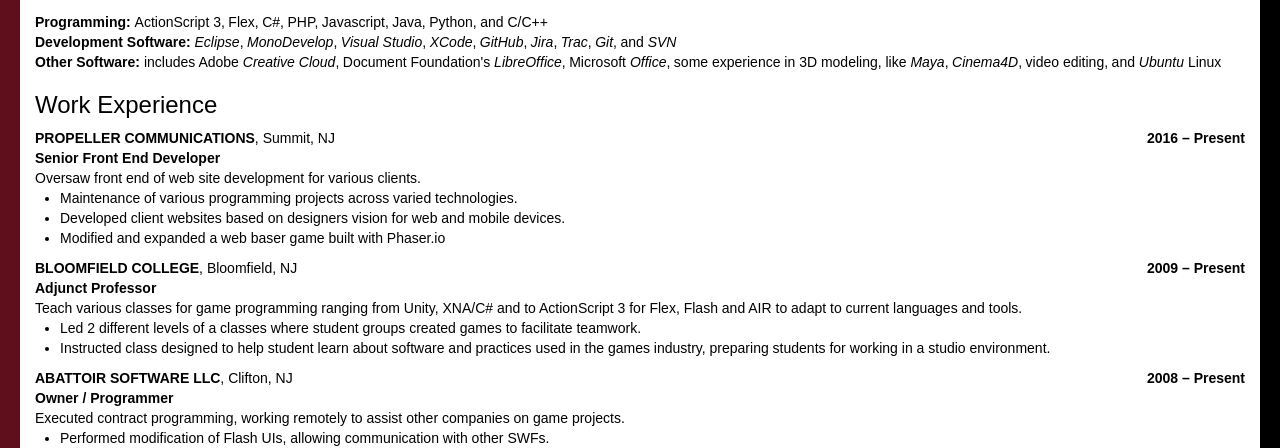
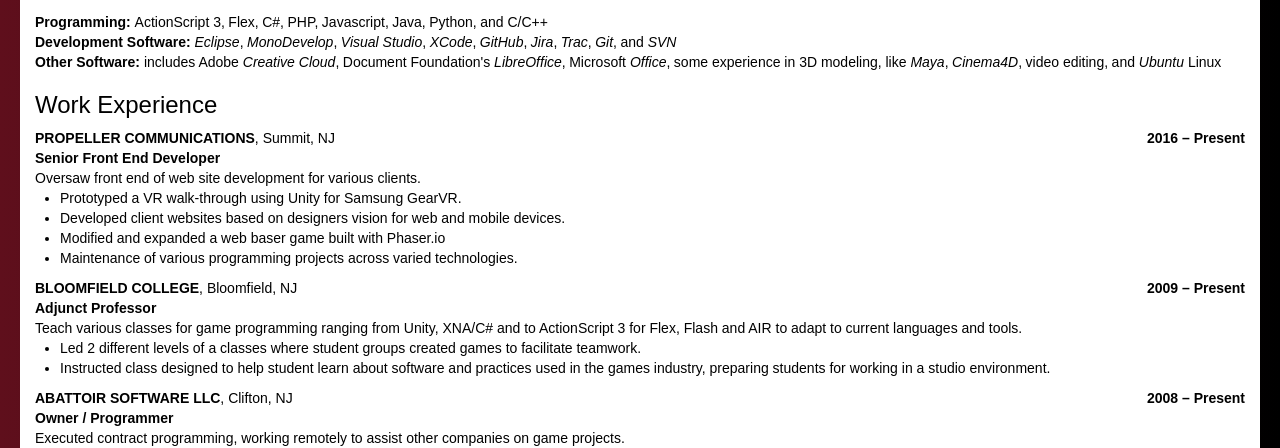
Before and after one commit to Abattoir-Software/Website, a PHP site: page /resume.php in a window 1280 px wide. Shown: the part 488-936 px from the top of the page. Run offline with PHP 8.4, Linux system fonts and the light colour scheme; some libraries are stand-ins or nearby versions.

Commit message:
Updated resume page, Word doc, and PDF

```diff
--- a/resume.php
+++ b/resume.php
@@ -132,9 +132,10 @@
 $workExperienceItems = array(
 	new WorkExperience("PROPELLER COMMUNICATIONS","Summit, NJ","2016 – Present","Senior Front End Developer","Oversaw front end of web site development for various clients.",
 		array(
-			"Maintenance of various programming projects across varied technologies.",
+			"Prototyped a VR walk-through using Unity for Samsung GearVR.",
 			"Developed client websites based on designers vision for web and mobile devices.",
-			"Modified and expanded a web baser game built with Phaser.io"
+			"Modified and expanded a web baser game built with Phaser.io",
+			"Maintenance of various programming projects across varied technologies."
 		)
 	),
 
```
Also changed, not shown: 2 other files.
